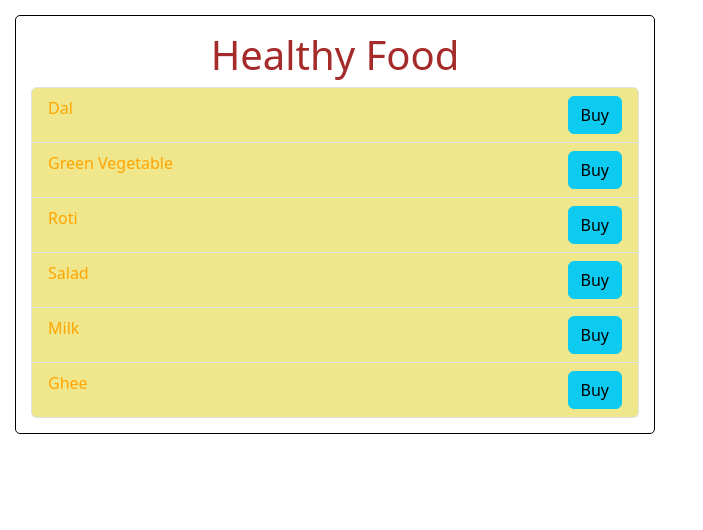
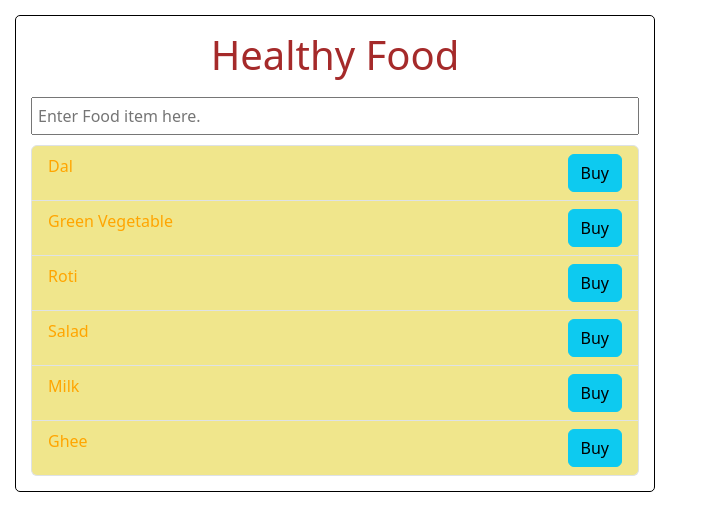
Before and after one commit to RohanKumarJha/frontend-projects, a React (Vite) app in the folder 7. React Projects/0. Healthy food list/healthy-food-list/: page / in a window 1280 px wide. Shown: the top 530 px of the page, without its empty margins (0-703 px from the left). Built offline with nearby package versions, Linux system fonts and the light colour scheme.

Commit message:
onClick & onChange events

```diff
--- a/7. React Projects/0. Healthy food list/healthy-food-list/src/App.jsx
+++ b/7. React Projects/0. Healthy food list/healthy-food-list/src/App.jsx
@@ -3,6 +3,7 @@ import FoodItems from './components/FoodItems';
 import ErrorMessage from './components/ErrorMessage';
 import './App.css';
 import Container from './components/Container';
+import FoodInput from './components/FoodInput';
 
 const App = () => {
 
@@ -13,6 +14,7 @@ const App = () => {
     <Container>
       <h1 className='food-heading'>Healthy Food</h1>
       <ErrorMessage foodItems={foodItems} />
+      <FoodInput />
       <FoodItems foodItems={foodItems} />
     </Container>
   );
--- /dev/null
+++ b/7. React Projects/0. Healthy food list/healthy-food-list/src/components/FoodInput.jsx
@@ -0,0 +1,15 @@
+import styles from './FoodInput.module.css';
+
+const FoodInput = () => {
+
+  const handleOnChange = (event) => {
+    console.log(event.target.value);
+  }
+
+  return <input type="text"
+    placeholder="Enter Food item here."
+    className={styles.foodInput}
+    onChange={handleOnChange} />
+}
+
+export default FoodInput;
--- /dev/null
+++ b/7. React Projects/0. Healthy food list/healthy-food-list/src/components/FoodInput.module.css
@@ -0,0 +1,5 @@
+.foodInput {
+  width: 100%;
+  padding: 5px;
+  margin: 10px 0px;
+}
--- a/7. React Projects/0. Healthy food list/healthy-food-list/src/components/Item.jsx
+++ b/7. React Projects/0. Healthy food list/healthy-food-list/src/components/Item.jsx
@@ -2,10 +2,16 @@ import styles from './Item.module.css';
 
 const Item = ({ item }) => {
 
+  const handleBuyButtonClicked = (event) => {
+    console.log(event);
+    console.log(`${item} is bought`);
+  }
+
   return (
     <li className={`${styles.MyItem} list-group-item`}>
       <span className={`${styles.MySpan}`}>{item}</span>
-      <button className={`${styles.button} btn btn-info`}>
+      <button className={`${styles.button} btn btn-info`}
+        onClick={(event) => handleBuyButtonClicked(event)}>
         Buy
       </button>
     </li>
```
